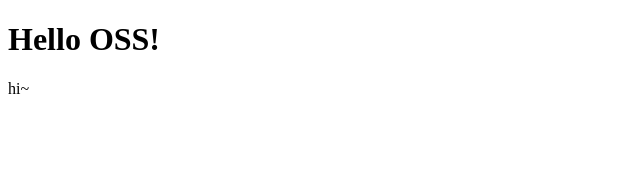
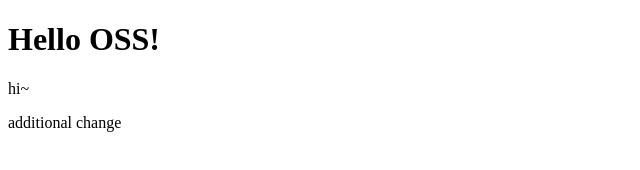
Before and after one commit to game240/oss_first, a plain HTML site: page index.html in a window 1280 px wide. Shown: the whole page, without its empty margins (0-640 px from the left). Drawn offline with Linux system fonts and the light colour scheme.

Commit message:
additional change

```diff
--- a/index.html
+++ b/index.html
@@ -8,5 +8,6 @@
     <body>
         <h1>Hello OSS!</h1>
         <p>hi~</p>
+        <p>additional change</p>
     </body>
 </html>
```
